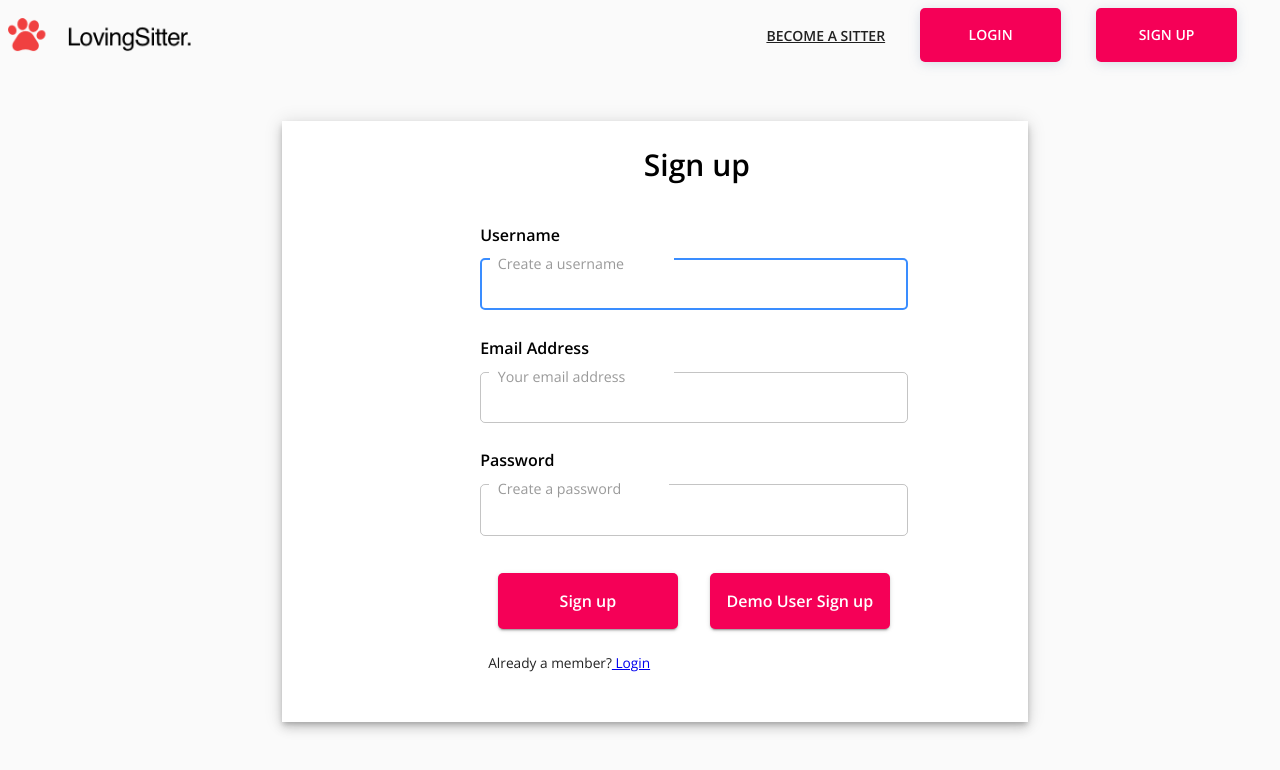
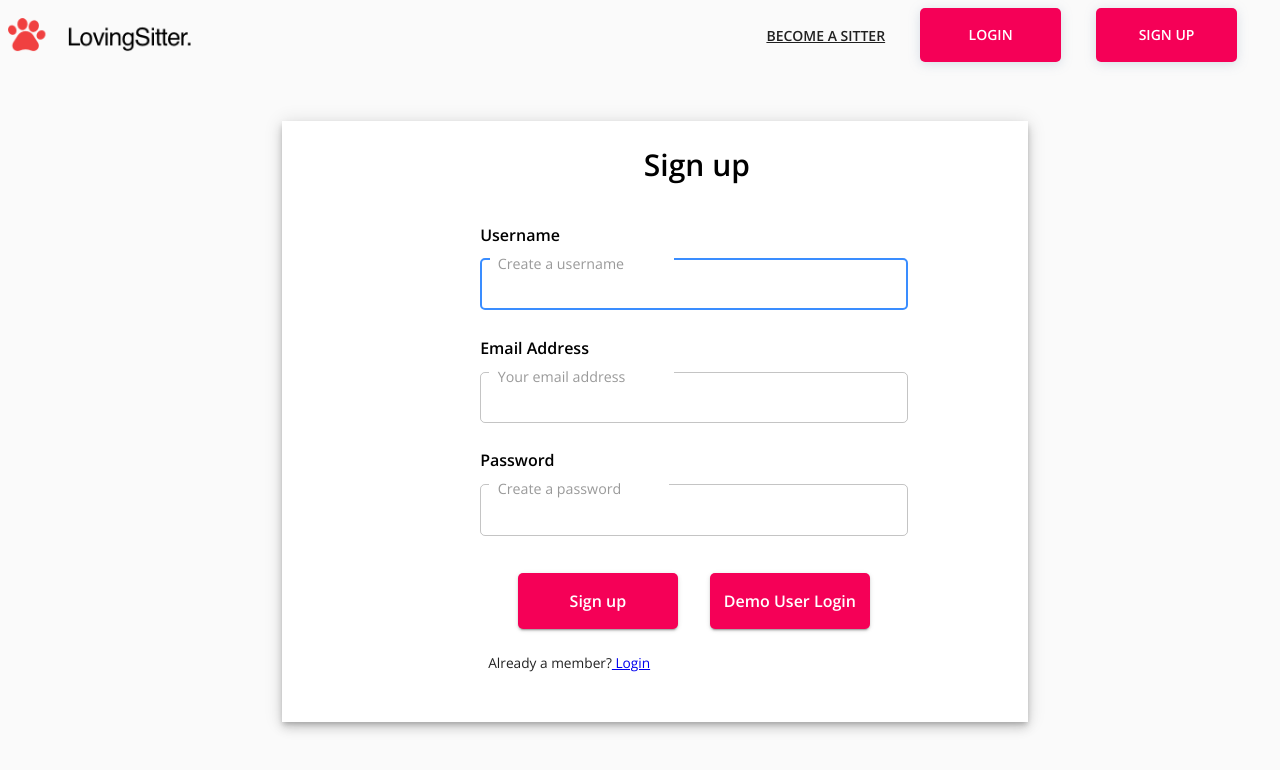
Before and after one commit to hatchways/team-bruschetta, a React (Create React App) app in the folder client/: page /signup in a window 1280 px wide. Shown: the top 770 px of the page. Built offline with nearby package versions, Linux system fonts and the light colour scheme.

Commit message:
Demo User Interface and AuthApiData Created

```diff
--- a/client/src/interface/User.ts
+++ b/client/src/interface/User.ts
@@ -1,6 +1,12 @@
 export interface User {
   email: string;
   username: string;
+}
+
+export interface DemoUser {
+  email: 'bruschetta@gmail.com';
+  username: 'bruschetta';
+  password: 'password';
 }
 
 export interface SearchUsersApiData {
--- a/client/src/pages/SignUp/SignUpForm/SignUpForm.tsx
+++ b/client/src/pages/SignUp/SignUpForm/SignUpForm.tsx
@@ -126,7 +126,7 @@ const SignUpForm = ({ handleSubmit }: Props): JSX.Element => {
               {isSubmitting ? <CircularProgress style={{ color: 'white' }} /> : 'Sign up'}
             </Button>
             <Button type="submit" size="large" variant="contained" color="secondary" className={classes.submit}>
-              {isSubmitting ? <CircularProgress style={{ color: 'white', width: '30%' }} /> : 'Demo User Sign up'}
+              {isSubmitting ? <CircularProgress style={{ color: 'white' }} /> : 'Demo User Login'}
             </Button>
           </Box>
           <Box p={1} alignSelf="center" fontWeight="700" fontSize=".8rem">
--- a/client/src/pages/SignUp/SignUpForm/useStyles.ts
+++ b/client/src/pages/SignUp/SignUpForm/useStyles.ts
@@ -31,7 +31,7 @@ const useStyles = makeStyles((theme) => ({
   submit: {
     margin: theme.spacing(3, 2, 2),
     padding: 10,
-    width: 180,
+    width: 160,
     height: 56,
     borderRadius: theme.shape.borderRadius,
     marginTop: 29,
```
Also changed, not shown: client/src/interface/AuthApiData.ts (+12 -1 lines).
